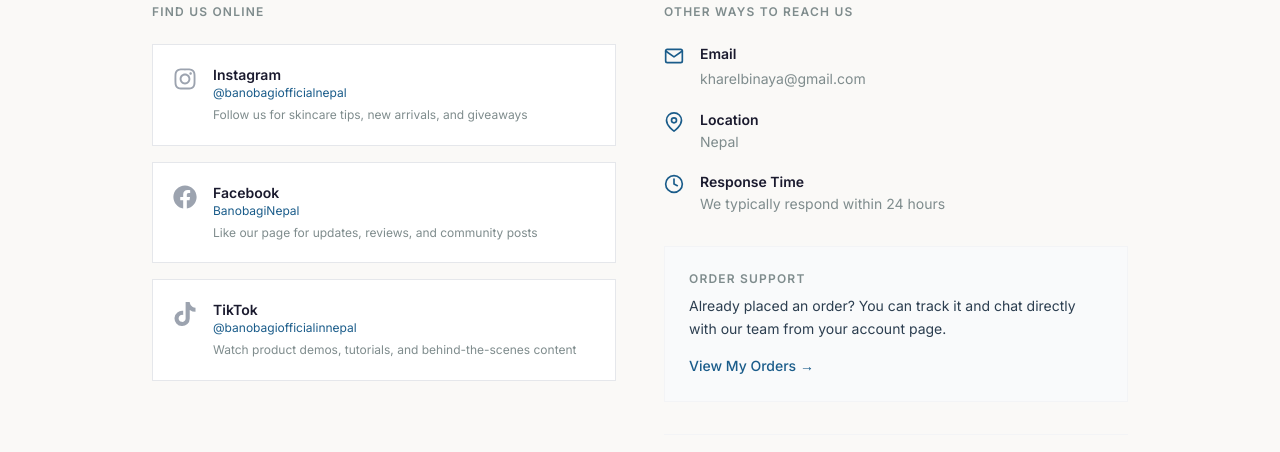
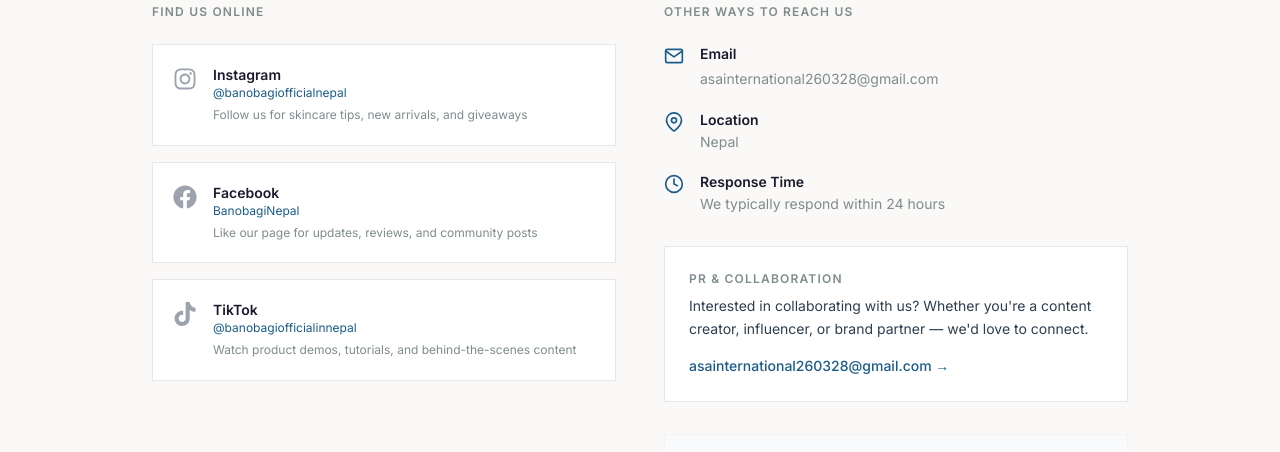
Before and after one commit to Sparkz691768/BanobagiNepal, a Next.js app: page /contact in a window 1280 px wide. Shown: the part 288-740 px from the top of the page. Built offline with nearby package versions, Linux system fonts and the light colour scheme; no server answers.

Commit message:
Contact page: update email and add PR collaboration box

```diff
--- a/app/contact/page.jsx
+++ b/app/contact/page.jsx
@@ -86,10 +86,10 @@
                 <div>
                   <p className="text-sm font-semibold text-dark mb-0.5">Email</p>
                   <a
-                    href="mailto:kharelbinaya@gmail.com"
+                    href="mailto:asainternational260328@gmail.com"
                     className="text-sm text-muted hover:text-primary transition-colors"
                   >
-                    kharelbinaya@gmail.com
+                    asainternational260328@gmail.com
                   </a>
                 </div>
               </div>
@@ -110,6 +110,22 @@
                 </div>
               </div>
             </div>
+          </div>
+
+          {/* PR & Collaboration */}
+          <div className="bg-white border border-gray-200 p-6">
+            <p className="text-xs font-semibold tracking-widest uppercase text-muted mb-2">
+              PR &amp; Collaboration
+            </p>
+            <p className="text-sm text-body leading-relaxed mb-3">
+              Interested in collaborating with us? Whether you&apos;re a content creator, influencer, or brand partner — we&apos;d love to connect.
+            </p>
+            <a
+              href="mailto:asainternational260328@gmail.com"
+              className="text-sm font-medium text-primary hover:underline"
+            >
+              asainternational260328@gmail.com →
+            </a>
           </div>
 
           {/* Order support note */}
```
